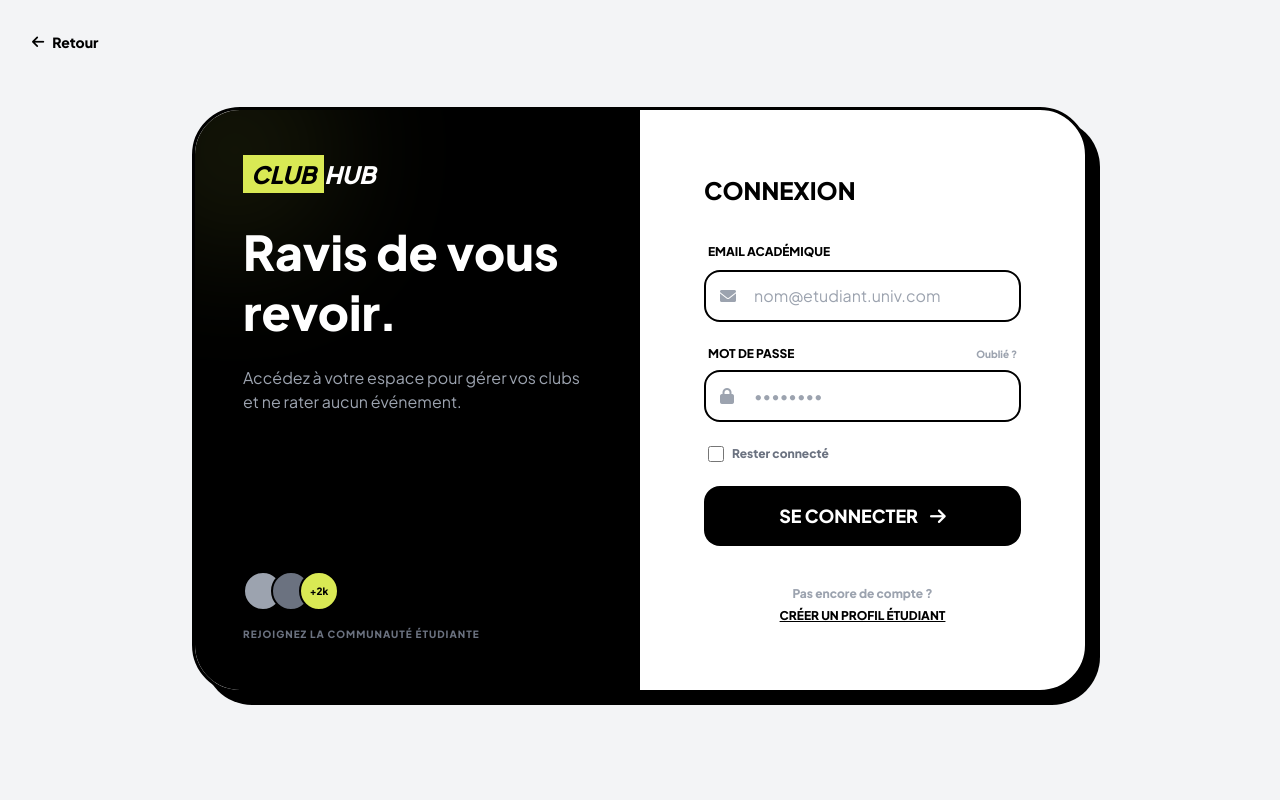
After one commit to abderrahmane140/Club-Edge, a PHP site: page /login in a window 1280 px wide. The commit adds this page. Run offline with PHP 8.4, Linux system fonts and the light colour scheme; some libraries are stand-ins or nearby versions.

Commit message:
fix : problem in all auth and working in page review

```diff
--- a/index.php
+++ b/index.php
@@ -11,6 +11,10 @@ $router = new Router();
 $router->get('/', 'ClubController@index');
 $router->get('/register', 'AuthController@register');
 $router->post('/register', 'AuthController@register');
+$router->get('/login', 'AuthController@login');
+$router->post('/login', 'AuthController@login');
+$router->get('/club', 'ClubController@index');
+$router->post('/club', 'ClubController@index');
 
 /* DISPATCH (VERY IMPORTANT) */
 $router->dispatch();
--- a/routes/web.php
+++ b/routes/web.php
@@ -6,11 +6,11 @@ require_once __DIR__ . '/../app/controllers/AuthController.php';
 $router = new Router();
 
 $router->get('/', function() {
-    require __DIR__ . '/../resources/views/home.blade.php';
+    require __DIR__ . '/../src/views/home/home.blade.php';
 });
 
 $router->get('/register', function() {
-    require __DIR__ . '/../resources/views/signup.blade.php';
+    require __DIR__ . '/../src/views/auth/signup.blade.php';
 });
 
 $router->post('/register', 'AuthController@register');
--- a/src/Repositories/UserRepository.php
+++ b/src/Repositories/UserRepository.php
@@ -1,10 +1,50 @@
 <?php
 
-namespace Src\Repositories;
-
+use Src\core\Database;
 class UserRepository
 {
+    private PDO $pdo;
+
     public function __construct()
     {
+        // Database::getConnection();
+        // $instance = new Src\core\Database;
+        // $instance->getConnection();
+        $this->pdo = Database::getConnection();
+    }
+
+    public function create($name, $email, $password, $role): int
+    {
+        $stmt = $this->pdo->prepare("
+            INSERT INTO users (name, email, password, role)
+            VALUES (:name, :email, :password, :role)
+            RETURNING id
+        ");
+        $stmt->execute([
+            ':name' => $name,
+            ':email' => $email,
+            ':password' => $password,
+            ':role' => $role,
+        ]);
+
+        return (int) $stmt->fetchColumn();
+    }
+
+    public function findByEmail(string $email): ?array
+    {
+        $stmt = $this->pdo->prepare("SELECT * FROM users WHERE email = :email LIMIT 1");
+        $stmt->execute(['email' => $email]);
+        $row = $stmt->fetch(PDO::FETCH_ASSOC);
+
+        return $row ?: null;
+    }
+
+    public function findById(int $id): ?array
+    {
+        $stmt = $this->pdo->prepare("SELECT * FROM users WHERE id = :id LIMIT 1");
+        $stmt->execute(['id' => $id]);
+        $row = $stmt->fetch(PDO::FETCH_ASSOC);
+
+        return $row ?: null;
     }
 }
--- a/src/controllers/AuthController.php
+++ b/src/controllers/AuthController.php
@@ -2,15 +2,18 @@
 // app/Controllers/AuthController.php
 
 require_once __DIR__ . '/../../src/repositories/UserRepository.php';
+
 use Src\core\Controller;
+
 class AuthController extends Controller
 {
     public function register()
     {
         // require __DIR__ . "/../views/auth/signup.blade.php";
-        $this->view('signup.blade');
+        $this->view('auth', 'signup.blade');
         // $instance = new Src\core\Controller;
-        if($_SERVER['REQUEST_METHOD'] == "POST"){
+        if ($_SERVER['REQUEST_METHOD'] == "POST") {
+            // var_dump($_POST);
             $name     = $_POST['fullName'] ?? null;
             $email    = $_POST['email'] ?? null;
             $password = $_POST['password'] ?? null;
@@ -27,7 +30,43 @@ class AuthController extends Controller
         }
 
 
-        // header('Location: /');
+        // header('Location: /login');
         // exit;
     }
+
+    public function login()
+    {
+        if ($_SERVER['REQUEST_METHOD'] === "GET") {
+            $this->view('auth', 'login.blade');
+            return;
+        }
+
+        $email = trim($_POST['email'] ?? '');
+        $password = $_POST['password'] ?? '';
+
+        if (empty($email) || empty($password)) {
+            die("Tous les champs sont obligatoires");
+        }
+
+        $repo = new UserRepository();
+        $user = $repo->findByEmail($email);
+
+        if (!$user) {
+            die("Compte introuvable ❌");
+        }
+
+        if (!password_verify($password, $user['password'])) {
+            die("Mot de passe incorrect ❌");
+        }
+
+        $_SESSION['user'] = [
+            'id'    => $user['id'],
+            'name'  => $user['nom'] ?? $user['name'] ?? '',
+            'email' => $user['email'],
+            'role'  => $user['role']
+        ];
+
+        header("Location: /club");
+        exit;
+    }
 }
--- a/src/core/Controller.php
+++ b/src/core/Controller.php
@@ -5,9 +5,10 @@ namespace Src\core;
 
 abstract class Controller {
 
-    protected function view(string $view, array $data = []) : void{
+    protected function view(string $folder,string $view, array $data = []) : void{
         extract($data);
-        require_once __DIR__ . "/../views/{$view}.php";
+        // require_once __DIR__ . "/../views/home/home.blade.php";
+        require_once __DIR__ . "/../views/{$folder}/{$view}.php";
     }
 
     protected function redirect(string $url){
--- /dev/null
+++ b/src/views/auth/login.blade.php
@@ -0,0 +1,88 @@
+<!DOCTYPE html>
+<html lang="fr">
+<head>
+    <meta charset="UTF-8">
+    <meta name="viewport" content="width=device-width, initial-scale=1.0">
+    <title>Connexion | ClubHub</title>
+    <script src="https://cdn.tailwindcss.com"></script>
+    <link href="https://cdnjs.cloudflare.com/ajax/libs/font-awesome/6.0.0/css/all.min.css" rel="stylesheet">
+    <style>
+        @import url('https://fonts.googleapis.com/css2?family=Plus+Jakarta+Sans:wght@400;600;800&display=swap');
+        body { font-family: 'Plus Jakarta Sans', sans-serif; background-color: #f3f4f6; }
+        .brutal-input { border: 2px solid #000; border-radius: 1rem; padding: 0.75rem 1rem; width: 100%; transition: all 0.2s; }
+        .brutal-input:focus { outline: none; box-shadow: 4px 4px 0px #000; transform: translate(-2px, -2px); }
+        .login-card { box-shadow: 12px 12px 0px #000; border: 3px solid #000; }
+    </style>
+</head>
+<body class="min-h-screen flex items-center justify-center p-4">
+
+    <a href="/" class="absolute top-8 left-8 font-bold text-sm flex items-center gap-2 hover:underline">
+        <i class="fa-solid fa-arrow-left"></i> Retour
+    </a>
+
+    <div class="max-w-4xl w-full bg-white rounded-[3rem] overflow-hidden login-card flex flex-col md:flex-row">
+
+        <div class="md:w-1/2 bg-black text-white p-12 flex flex-col justify-between relative overflow-hidden">
+            <div class="absolute -top-10 -left-10 w-40 h-40 bg-[#D9E954] rounded-full blur-[80px] opacity-20"></div>
+
+            <div class="z-10">
+                <div class="text-2xl font-extrabold uppercase italic mb-8">
+                    <span class="bg-[#D9E954] text-black px-2 py-1">Club</span>Hub
+                </div>
+                <h1 class="text-5xl font-extrabold leading-tight">Ravis de vous <br>revoir.</h1>
+                <p class="text-gray-400 mt-6 font-medium">Accédez à votre espace pour gérer vos clubs et ne rater aucun événement.</p>
+            </div>
+
+            <div class="z-10 mt-12">
+                <div class="flex -space-x-3 mb-4">
+                    <div class="w-10 h-10 rounded-full border-2 border-black bg-gray-400"></div>
+                    <div class="w-10 h-10 rounded-full border-2 border-black bg-gray-500"></div>
+                    <div class="w-10 h-10 rounded-full border-2 border-black bg-[#D9E954] flex items-center justify-center text-black text-[10px] font-bold">+2k</div>
+                </div>
+                <p class="text-[10px] font-black uppercase tracking-widest text-gray-500">Rejoignez la communauté étudiante</p>
+            </div>
+        </div>
+
+        <div class="md:w-1/2 p-12 md:p-16">
+            <h2 class="text-2xl font-black uppercase mb-8">Connexion</h2>
+
+            <form action="" method="POST" class="space-y-6">
+                <div class="space-y-2">
+                    <label class="text-xs font-black uppercase ml-1">Email Académique</label>
+                    <div class="relative">
+                        <i class="fa-solid fa-envelope absolute left-4 top-1/2 -translate-y-1/2 text-gray-400"></i>
+                        <input type="email" name="email" placeholder="nom@etudiant.univ.com" class="brutal-input pl-12">
+                    </div>
+                </div>
+
+                <div class="space-y-2">
+                    <div class="flex justify-between items-center px-1">
+                        <label class="text-xs font-black uppercase">Mot de passe</label>
+                        <a href="#" class="text-[10px] font-bold text-gray-400 hover:text-black">Oublié ?</a>
+                    </div>
+                    <div class="relative">
+                        <i class="fa-solid fa-lock absolute left-4 top-1/2 -translate-y-1/2 text-gray-400"></i>
+                        <input type="password" name="password" placeholder="••••••••" class="brutal-input pl-12">
+                    </div>
+                </div>
+
+                <div class="flex items-center gap-2 px-1">
+                    <input type="checkbox" id="remember" class="w-4 h-4 accent-black">
+                    <label for="remember" class="text-xs font-bold text-gray-500">Rester connecté</label>
+                </div>
+
+                <button type="submit" class="w-full bg-black text-white py-4 rounded-2xl font-black text-lg flex items-center justify-center group hover:bg-zinc-800 transition-all">
+                    SE CONNECTER
+                    <i class="fa-solid fa-arrow-right ml-3 group-hover:translate-x-2 transition"></i>
+                </button>
+            </form>
+
+            <div class="mt-10 text-center">
+                <p class="text-xs font-bold text-gray-400">Pas encore de compte ?</p>
+                <a href="#" class="text-xs font-black uppercase underline hover:text-[#D9E954] transition">Créer un profil étudiant</a>
+            </div>
+        </div>
+    </div>
+
+</body>
+</html>
--- a/src/views/auth/signup.blade.php
+++ b/src/views/auth/signup.blade.php
@@ -38,7 +38,7 @@
 <body class="text-gray-900 min-h-screen flex flex-col">
 
     <nav class="flex justify-between items-center px-8 py-6 max-w-7xl mx-auto w-full">
-        <a href="" class="flex items-center font-bold hover:underline">
+        <a href="/" class="flex items-center font-bold hover:underline">
             <i class="fa-solid fa-arrow-left mr-2"></i> Retour aux clubs
         </a>
         <div class="text-xl font-extrabold uppercase italic">
@@ -88,7 +88,7 @@
             <div class="md:w-3/5 p-10 md:p-16 bg-white">
                 <h2 class="text-2xl font-black mb-8 uppercase tracking-tight">Formulaire d'adhésion</h2>
 
-                <form action="/login" method="POST" class="space-y-6">
+                <form action="" method="POST" class="space-y-6">
                     <div class="space-y-2">
                         <label class="text-xs font-black uppercase ml-1">Nom complet</label>
                         <input type="text" name="fullName" placeholder="John Doe" class="input-brutal">
```
Also changed, not shown: 1 other file.
